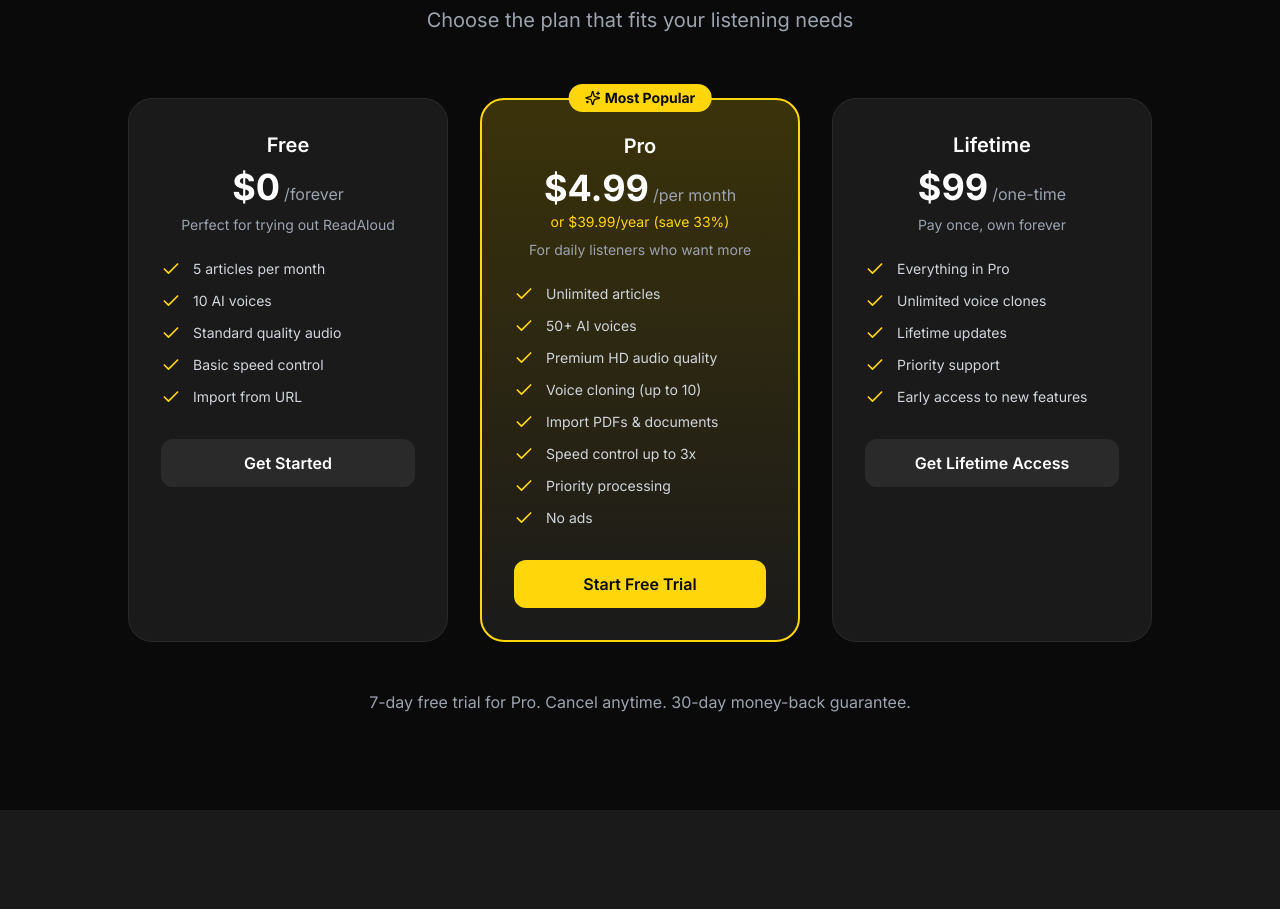
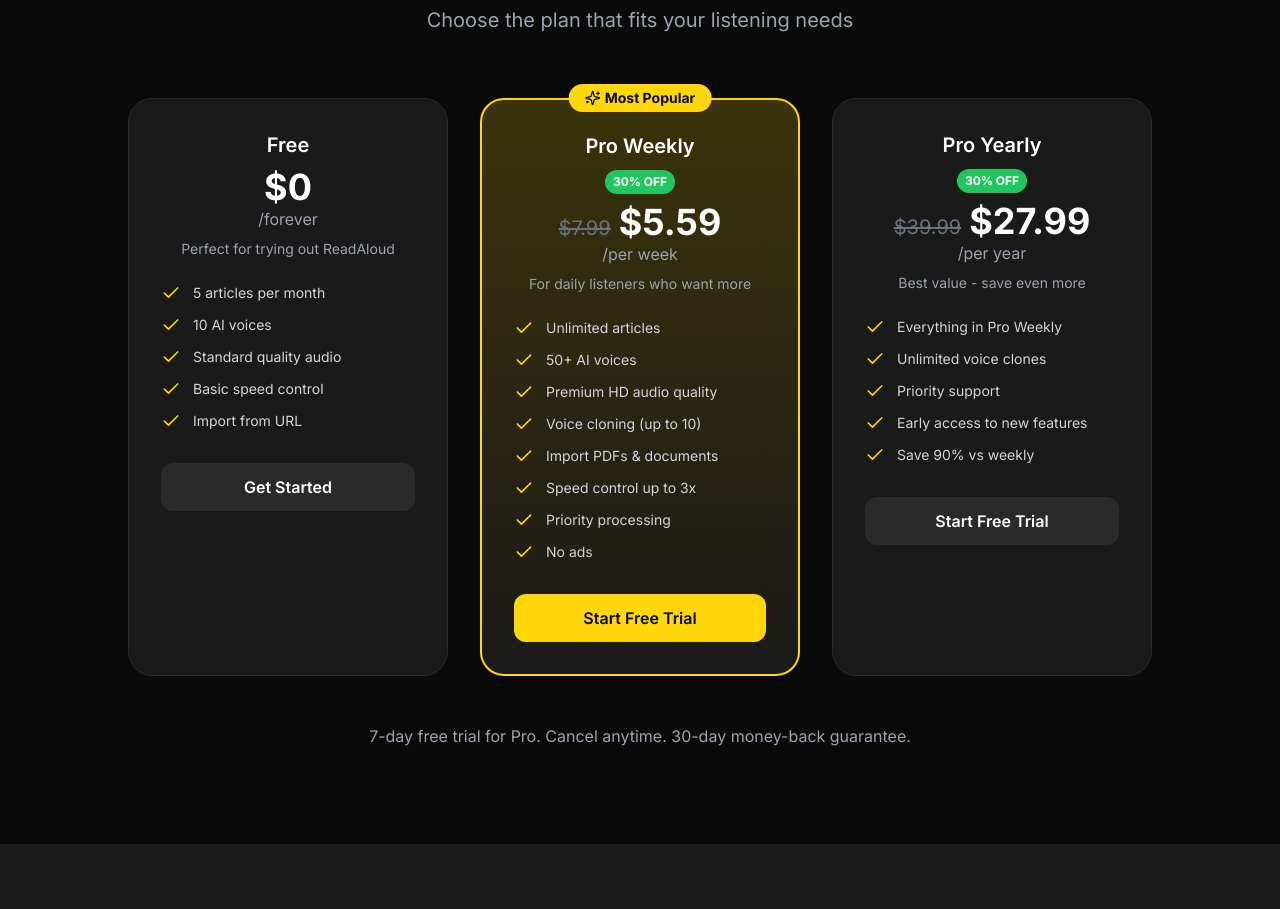
Before and after one commit to tsushanth/ListenAI, a Next.js app in the folder web/: page / in a window 1280 px wide. Shown: the part 3040-3949 px from the top of the page. Built offline with nearby package versions, Linux system fonts and the light colour scheme.

Commit message:
Update pricing: weekly $5.59 (30% off $7.99), yearly $27.99 (30% off $39.99)
- Remove Lifetime plan
- Add Pro Weekly and Pro Yearly plans
- Show 30% discount with strikethrough original prices
- Update Free plan CTA to link to web app

Co-Authored-By: Claude Opus 4.5 <noreply@anthropic.com>

```diff
--- a/web/src/components/Pricing.tsx
+++ b/web/src/components/Pricing.tsx
@@ -18,14 +18,15 @@ const plans = [
       'Import from URL',
     ],
     cta: 'Get Started',
-    href: '#download',
+    href: '/app',
     highlighted: false,
   },
   {
-    name: 'Pro',
-    price: '$4.99',
-    period: 'per month',
-    yearlyPrice: '$39.99/year',
+    name: 'Pro Weekly',
+    price: '$5.59',
+    originalPrice: '$7.99',
+    period: 'per week',
+    discount: '30% OFF',
     description: 'For daily listeners who want more',
     features: [
       'Unlimited articles',
@@ -38,23 +39,25 @@ const plans = [
       'No ads',
     ],
     cta: 'Start Free Trial',
-    href: '/api/checkout?plan=pro_monthly',
+    href: '/api/checkout?plan=pro_weekly',
     highlighted: true,
   },
   {
-    name: 'Lifetime',
-    price: '$99',
-    period: 'one-time',
-    description: 'Pay once, own forever',
+    name: 'Pro Yearly',
+    price: '$27.99',
+    originalPrice: '$39.99',
+    period: 'per year',
+    discount: '30% OFF',
+    description: 'Best value - save even more',
     features: [
-      'Everything in Pro',
+      'Everything in Pro Weekly',
       'Unlimited voice clones',
-      'Lifetime updates',
       'Priority support',
       'Early access to new features',
+      'Save 90% vs weekly',
     ],
-    cta: 'Get Lifetime Access',
-    href: '/api/checkout?plan=lifetime',
+    cta: 'Start Free Trial',
+    href: '/api/checkout?plan=pro_yearly',
     highlighted: false,
   },
 ]
@@ -102,13 +105,18 @@ export default function Pricing() {
 
               <div className="text-center mb-6">
                 <h3 className="text-xl font-semibold text-white mb-2">{plan.name}</h3>
-                <div className="flex items-baseline justify-center space-x-1">
+                {plan.discount && (
+                  <span className="inline-block bg-green-500 text-white text-xs font-bold px-2 py-1 rounded-full mb-2">
+                    {plan.discount}
+                  </span>
+                )}
+                <div className="flex items-baseline justify-center space-x-2">
+                  {plan.originalPrice && (
+                    <span className="text-xl text-gray-500 line-through">{plan.originalPrice}</span>
+                  )}
                   <span className="text-4xl font-bold text-white">{plan.price}</span>
-                  <span className="text-gray-400">/{plan.period}</span>
                 </div>
-                {plan.yearlyPrice && (
-                  <p className="text-sm text-primary mt-1">or {plan.yearlyPrice} (save 33%)</p>
-                )}
+                <span className="text-gray-400">/{plan.period}</span>
                 <p className="text-gray-400 text-sm mt-2">{plan.description}</p>
               </div>
 
```
